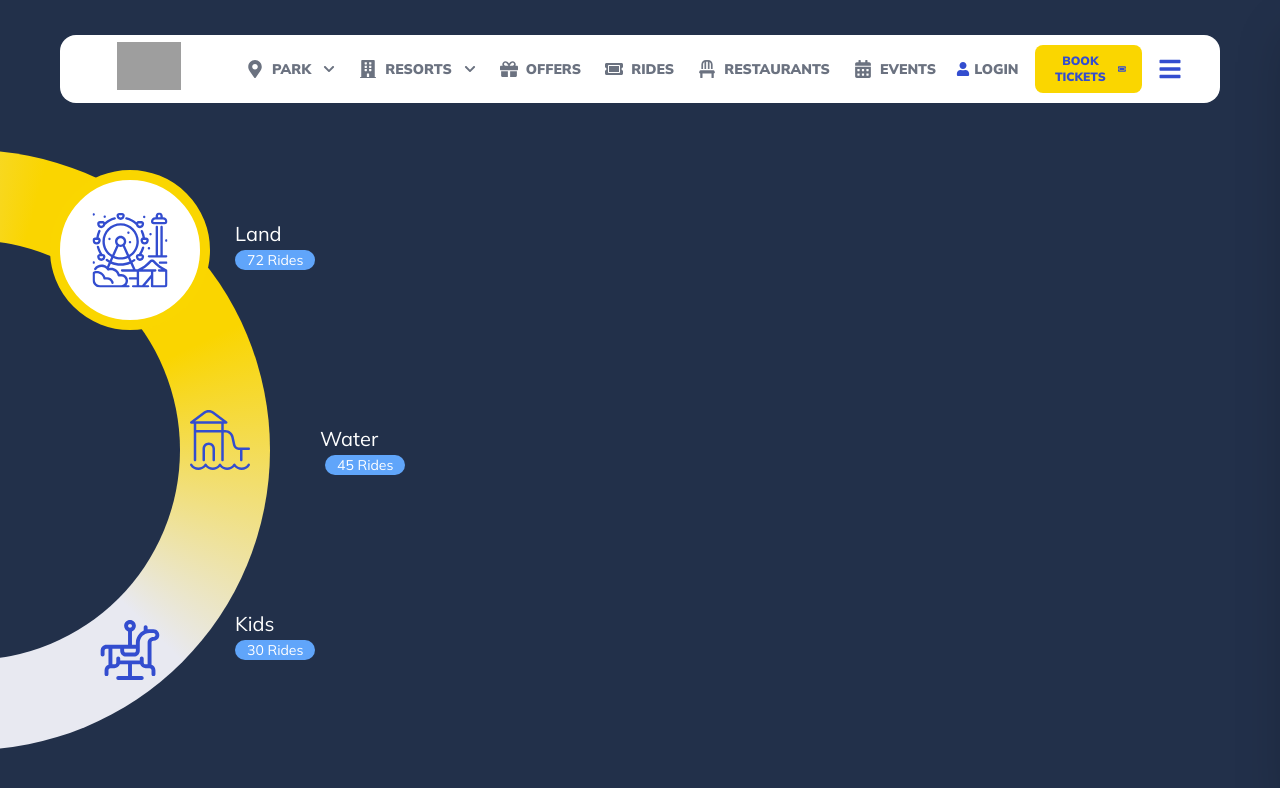
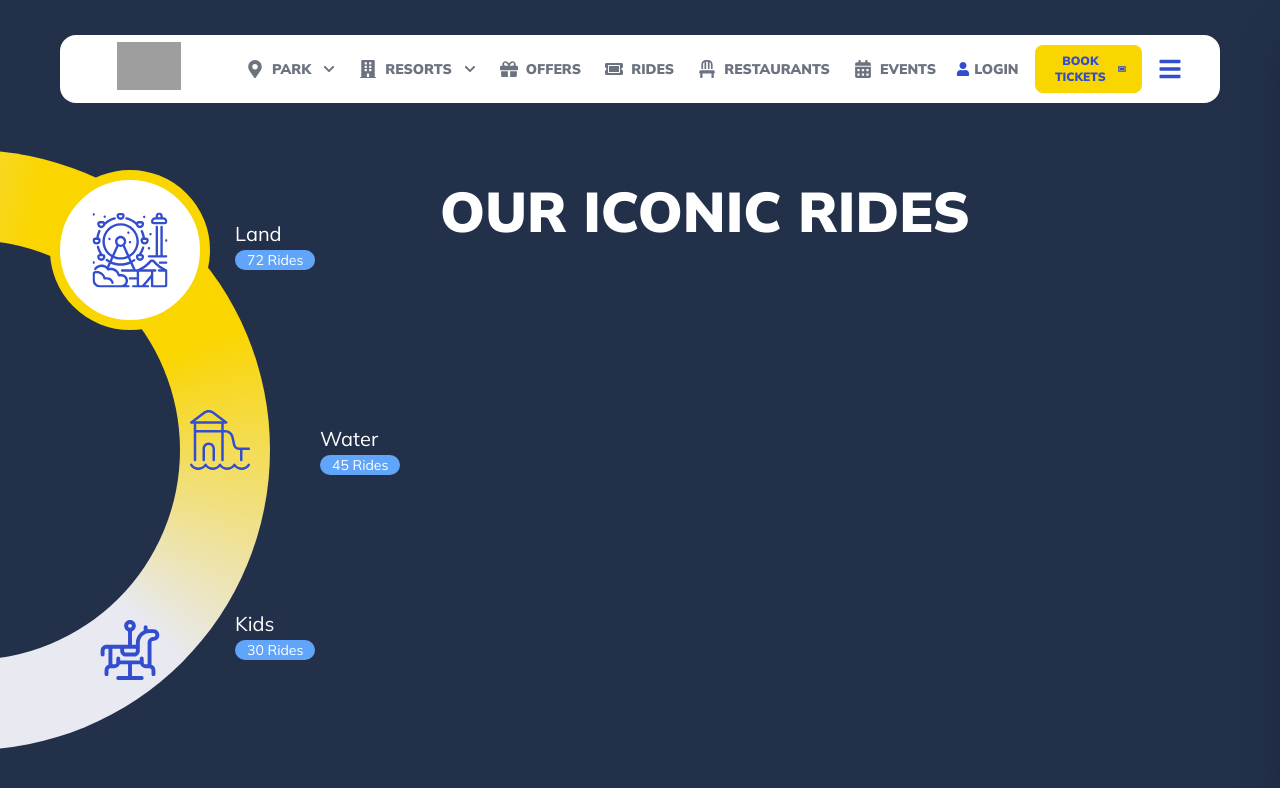
Before and after one commit to mhmdshameer/wonderla-clone, a React (Create React App) app: page / in a window 1280 px wide. Shown: the top 788 px of the page. Built offline with nearby package versions, Linux system fonts and the light colour scheme; grey boxes are pictures that could not be loaded.

Commit message:
new components and files

```diff
--- a/src/components/CategorySidebar.jsx
+++ b/src/components/CategorySidebar.jsx
@@ -3,13 +3,14 @@ import { motion } from "framer-motion";
 import { ReactComponent as KidsIcon } from "../assets/kids.svg";
 import { ReactComponent as LandIcon } from "../assets/land.svg";
 import { ReactComponent as WaterIcon } from "../assets/water.svg";
+import IconicRides from "./IconicRides";
 
 const CategorySidebar = () => {
   const [selectedIndex, setSelectedIndex] = useState(0);
 
   const categories = [
     { name: "Land", count: "72 Rides", Icon: LandIcon, position: { top: "70px", left: "110px", labelTop: "70px", labelLeft: "245px", countTop: "100px", countLeft: "245px" } },
-    { name: "Water", count: "45 Rides", Icon: WaterIcon, position: { top: "260px", left: "200px", labelTop: "275px", labelLeft: "330px", countTop: "305px", countLeft: "335px" } },
+    { name: "Water", count: "45 Rides", Icon: WaterIcon, position: { top: "260px", left: "200px", labelTop: "275px", labelLeft: "330px", countTop: "305px", countLeft: "330px" } },
     { name: "Kids", count: "30 Rides", Icon: KidsIcon, position: { top: "470px", left: "110px", labelTop: "460px", labelLeft: "245px", countTop: "490px", countLeft: "245px" } },
   ];
   const catPosition = [
@@ -19,7 +20,8 @@ const CategorySidebar = () => {
   ];
 
   return (
-    <div className="relative size-[600px] -ml-[10px] mt-[150px] mx-auto">
+    <div className="flex width-full">
+    <div className="relative size-[600px] -ml-[10px] mt-[150px]">
       {/* Outer Half Donut */}
       <div
         className="absolute top-0 -left-[320px] w-full h-full rounded-full z-0"
@@ -91,6 +93,8 @@ const CategorySidebar = () => {
         })}
       </div>
     </div>
+    <IconicRides />
+    </div>
   );
 };
 
--- /dev/null
+++ b/src/components/IconicRides.jsx
@@ -0,0 +1,11 @@
+import React from 'react'
+
+const IconicRides = () => {
+  return (
+    <div className='flex mt-10 -ml-[150px]'>
+      <h1 className="text-2xl font-mulish text-[56px] font-black text-white uppercase mb-4 mt-[155px]">Our Iconic Rides</h1>
+    </div>
+  )
+}
+
+export default IconicRides
--- /dev/null
+++ b/src/data/rides.js
@@ -0,0 +1,32 @@
+// rides.js
+const rides = {
+  land: [
+    {
+      name: "Roller Coaster",
+      place: "Land Zone A",
+      desc: "Experience thrilling loops and speed!",
+      video: "https://www.youtube.com/embed/abcd1234",
+    },
+    // more land rides...
+  ],
+  water: [
+    {
+      name: "Wave Pool",
+      place: "Water Zone B",
+      desc: "Relax or ride the waves!",
+      video: "https://www.youtube.com/embed/wxyz5678",
+    },
+    // more water rides...
+  ],
+  kids: [
+    {
+      name: "Mini Carousel",
+      place: "Kids Zone C",
+      desc: "A fun and safe ride for children.",
+      video: "https://www.youtube.com/embed/xyz123",
+    },
+    // more kids rides...
+  ],
+};
+
+export default rides;
```
